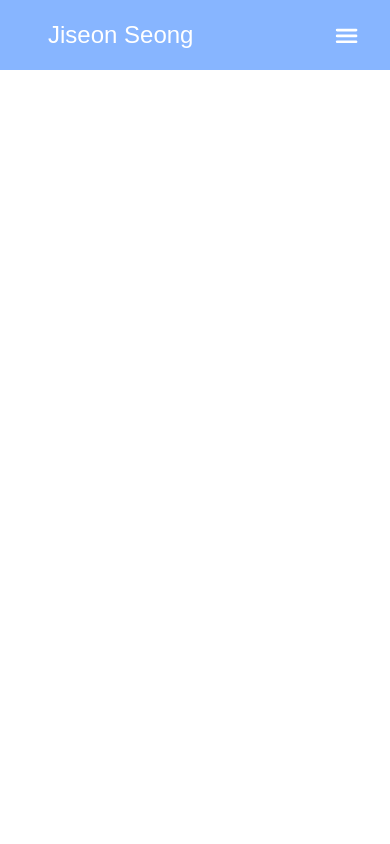
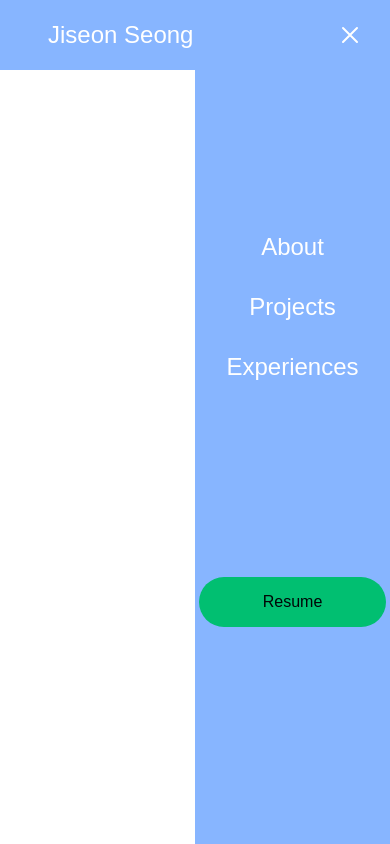
Before and after one commit to JiseonSeong/JiseonWebsite, a React (Create React App) app: page / in a window 390 px wide. Both pictures are taken after a click on the element 346 px from the left and 39 px from the top of the page. Built offline with nearby package versions, Linux system fonts and the light colour scheme.

Commit message:
creating home page

```diff
--- a/src/App.js
+++ b/src/App.js
@@ -1,13 +1,12 @@
 import "./App.css";
 import React from "react";
-import Navbar from "./components/Navbar";
-import Sidebar from "./components/Sidebar";
 import { BrowserRouter as Router } from "react-router-dom";
+import Home from "./Pages";
 
 function App() {
   return (
     <Router>
-      <Navbar />
+      <Home />
     </Router>
   );
 }
--- /dev/null
+++ b/src/Pages/index.js
@@ -0,0 +1,20 @@
+import React, { useState } from "react";
+import Sidebar from "../components/Sidebar";
+import Navbar from "../components/Navbar";
+
+const Home = () => {
+  const [isOpen, setIsOpen] = useState(false);
+
+  const toggle = () => {
+    setIsOpen(!isOpen);
+  };
+
+  return (
+    <>
+      <Sidebar isOpen={isOpen} toggle={toggle} />
+      <Navbar toggle={toggle} />
+    </>
+  );
+};
+
+export default Home;
--- a/src/components/Navbar/index.js
+++ b/src/components/Navbar/index.js
@@ -1,5 +1,6 @@
 import React from "react";
 import { IoMenu } from "react-icons/io5";
+import { animateScroll as scroll } from "react-scroll";
 import {
   Nav,
   NavbarContainer,
@@ -13,11 +14,16 @@
 } from "./NavbarElements";
 
 const Navbar = ({ toggle }) => {
+  const toggleHome = () => {
+    scroll.scrollToTop();
+  };
   return (
     <>
       <Nav>
         <NavbarContainer>
-          <NavLogo to="/">Jiseon Seong</NavLogo>
+          <NavLogo to="/" onClick={toggleHome}>
+            Jiseon Seong
+          </NavLogo>
           <MobileIcon onClick={toggle}>
             <IoMenu />
           </MobileIcon>
--- a/src/components/Sidebar/index.js
+++ b/src/components/Sidebar/index.js
@@ -11,10 +11,10 @@
   SidebarRoute,
 } from "./sidebarElements";
 
-const Sidebar = ({ toggle }) => {
+const Sidebar = ({ isOpen, toggle }) => {
   return (
-    <SidebarContainer>
-      <Icon>
+    <SidebarContainer isOpen={isOpen} onClick={toggle}>
+      <Icon onClick={toggle}>
         <CloseIcon />
       </Icon>
       <SidebarWrapper>
--- a/src/components/Sidebar/sidebarElements.js
+++ b/src/components/Sidebar/sidebarElements.js
@@ -16,6 +16,8 @@
   top: 0;
   left: 0;
   transition: 0.3s ease-in-out;
+  opacity: ${({ isOpen }) => (isOpen ? "100%" : "0")};
+  top: ${({ isOpen }) => (isOpen ? "0" : "-100%")};
 `;
 
 export const CloseIcon = styled(IoCloseOutline)`
```
